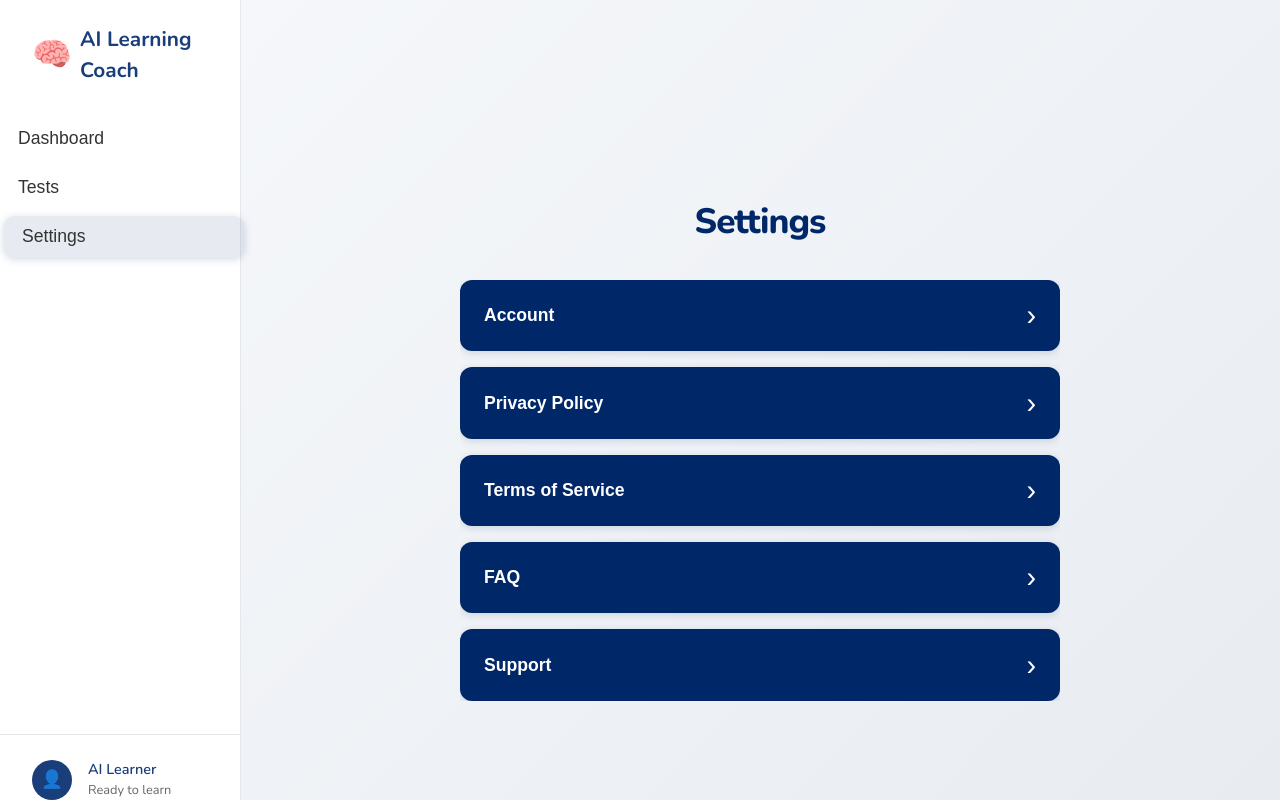
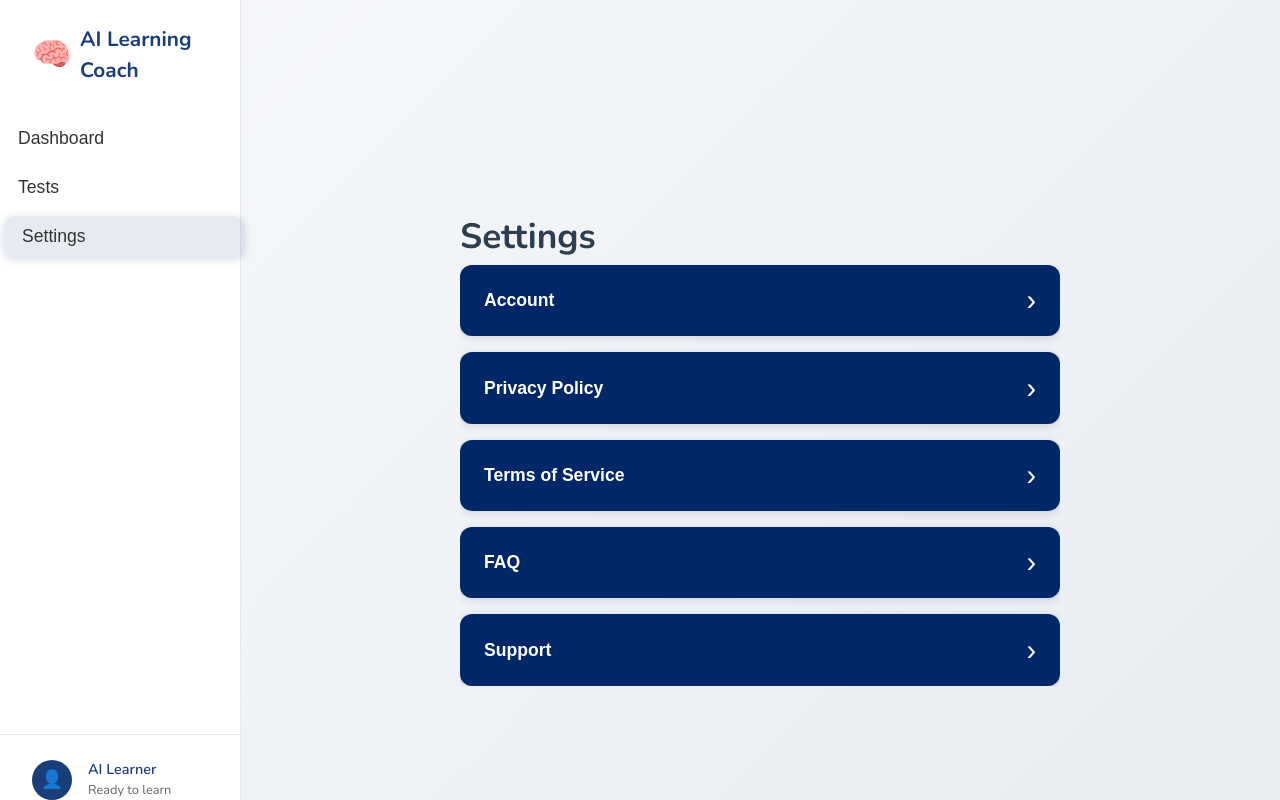
Before and after one commit to fullcircleAI/cbr-ai-coach, a React (Create React App) app: page /settings in a window 1280 px wide. Built offline with nearby package versions, Linux system fonts and the light colour scheme.

Commit message:
Update Settings page header to match Practice test header design

```diff
--- a/src/components/Settings.css
+++ b/src/components/Settings.css
@@ -20,18 +20,23 @@
   overflow: hidden;
 }
 
-.settings-header {
+/* Header - Same as Practice Test */
+.test-header {
+  display: flex;
+  justify-content: space-between;
+  align-items: center;
+  margin-bottom: 2rem;
+  padding-bottom: 1rem;
+  border-bottom: 2px solid #f0f0f0;
   width: 100%;
-  text-align: center;
-  margin-bottom: 2rem;
+  max-width: 600px;
 }
 
-.settings-title {
-  font-size: 2.2rem;
-  font-weight: 900;
-  color: #002868;
+.test-info h2 {
   margin: 0;
-  letter-spacing: -1px;
+  color: #2c3e50;
+  font-size: 1.8rem;
+  font-weight: 700;
 }
 
 .settings-main-menu {
--- a/src/components/Settings.tsx
+++ b/src/components/Settings.tsx
@@ -93,8 +93,10 @@ export const Settings: React.FC = () => {
   // Main Settings Menu
   const renderMainMenu = () => (
     <div className="settings-page">
-      <div className="settings-header">
-        <h2 className="settings-title">Settings</h2>
+      <div className="test-header">
+        <div className="test-info">
+          <h2>Settings</h2>
+        </div>
       </div>
 
       <div className="settings-main-menu">
```
